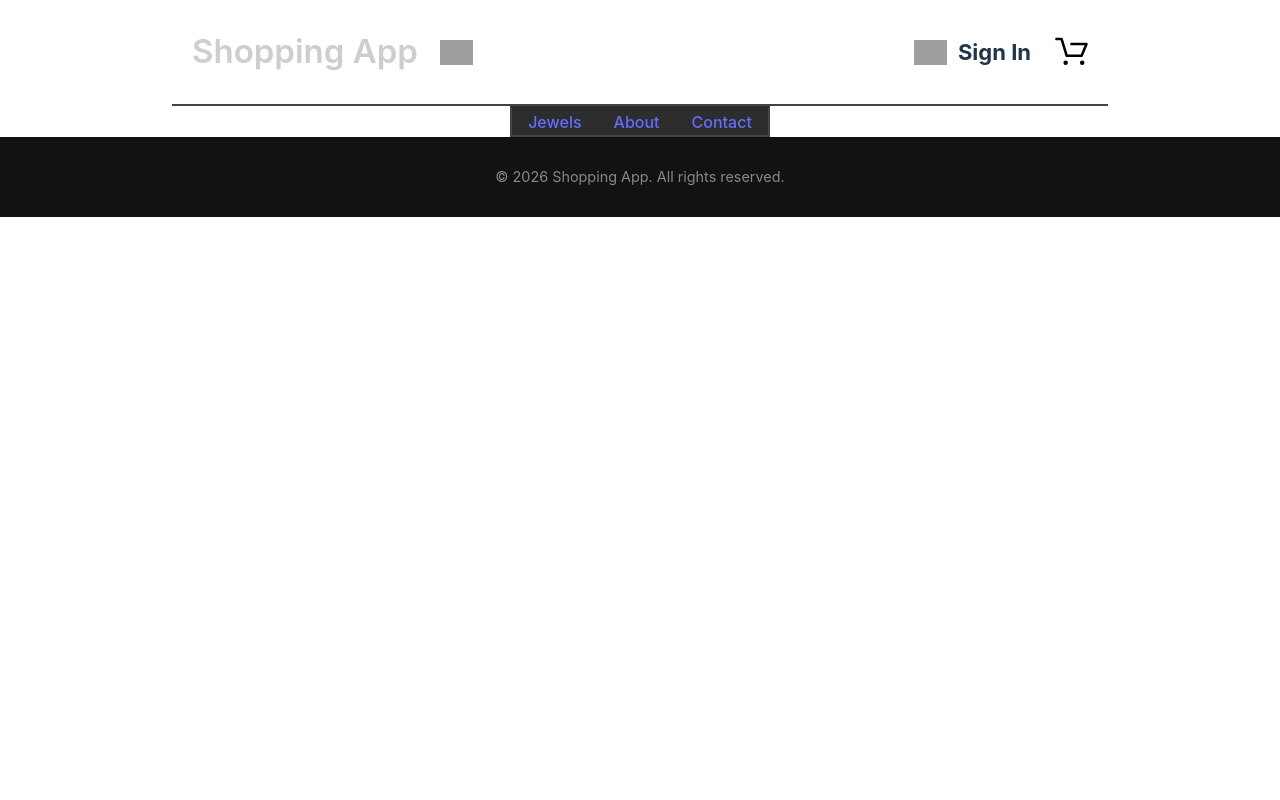
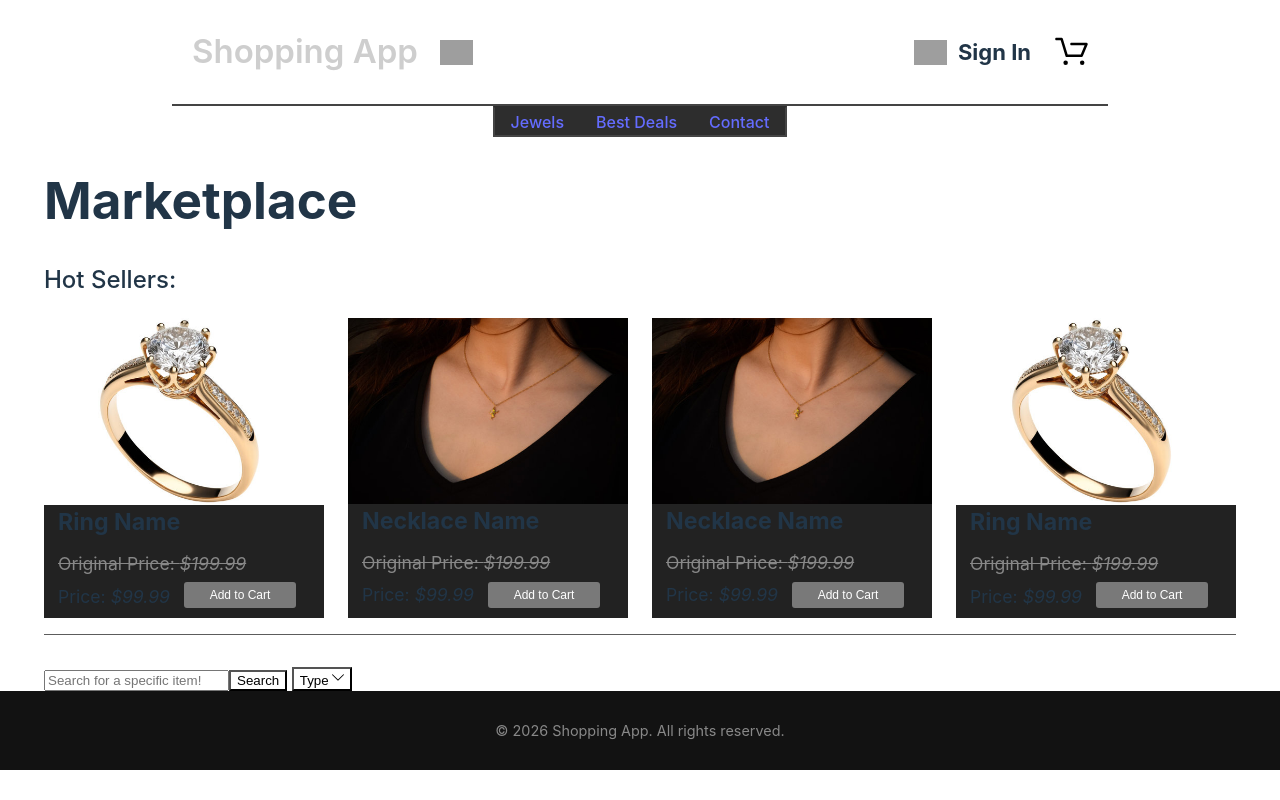
Before and after one commit to Shamuel69/web-development, a React (Vite) app in the folder attempt3webdev/shoppingapp/shopping_app/: page /inventory in a window 1280 px wide. Built offline with nearby package versions, Linux system fonts and the light colour scheme; grey boxes are pictures that could not be loaded.

Commit message:
cleaned up code, worked on main inventory space

```diff
--- a/attempt3webdev/shoppingapp/shopping_app/src/App.jsx
+++ b/attempt3webdev/shoppingapp/shopping_app/src/App.jsx
@@ -7,6 +7,7 @@ import './App.css'
 
 import Home from './subpages/home.jsx'
 import BestDeals from './subpages/bestdeals.jsx'
+import Inventory from './subpages/inventory.jsx'
 import Contact from './subpages/infopages/contact.jsx'
 
 function BottomCredits() {
@@ -43,14 +44,15 @@ function App() {
         <div className="App-menu">
 
           <Link to="/">Jewels</Link>
-          <Link to="/about">About</Link>
+          <Link to="/bestdeals">Best Deals</Link>
           <Link to="/contact">Contact</Link>
 
         </div>
       <div className="display-area">
         <Routes>
           <Route path="/" element={<Home />} />
-          <Route path="/about" element={<BestDeals />} />
+          <Route path="/bestdeals" element={<BestDeals />} />
+          <Route path="/inventory" element={<Inventory />} />
           <Route path="/contact" element={<Contact />} />
         </Routes>
       </div>
--- a/attempt3webdev/shoppingapp/shopping_app/src/subpages/Home.jsx
+++ b/attempt3webdev/shoppingapp/shopping_app/src/subpages/Home.jsx
@@ -3,54 +3,67 @@ import { Routes, Route, Link } from 'react-router-dom';
 import './css/home.css';
 import ring from '../assets/randoring.jpg';
 import necklace from '../assets/necklacemodel.jpg';
+import BestDeals from './bestdeals.jsx'
+import Inventory from "./inventory.jsx";
+
+const deals = [
+    {
+        id: 1,
+        name: "Ring Name",
+        originalPrice: 199.99,
+        discountedPrice: 99.99,
+        image: ring
+    },
+    {
+        id: 2,
+        name: "Ring Name",
+        originalPrice: 199.99,
+        discountedPrice: 99.99,
+        image: ring
+    },
+    {
+        id: 3,
+        name: "Ring Name",
+        originalPrice: 199.99,
+        discountedPrice: 99.99,
+        image: ring
+    },
+    {
+        id: 4,
+        name: "Ring Name",
+        originalPrice: 199.99,
+        discountedPrice: 99.99,
+        image: ring
+    },
+]
+
+
 
 function showItemDetails() {
     return(
         <div className="deals-display-area">
             <div className="deal-container">
-                <div className="item-card-vertical">
-                    <img src={ring} alt="Random Ring"/>
-                    <div className="item-info-vertical">
-                        <h3>Ring Name</h3>
-                        <p className="original-price">Original Price: <i>$199.99</i></p>
-                        <p>Price: <i>$99.99</i></p>
-                        <button>Add to Cart</button>
+                {deals.map((deal) => (
+                    <div className="item-card-vertical" key={deal.id}>
+                        <img src={deal.image} alt="Random Ring"/>
+                        <div className="item-info-vertical">
+                            <h3>{deal.name}</h3>
+                            <p className="original-price">Original Price: <i>${deal.originalPrice}</i></p>
+                            <p>Price: <i>${deal.discountedPrice}</i></p>
+                            <button>Add to Cart</button>
+                        </div>
                     </div>
-                </div><div className="item-card-vertical">
-                    <img src={ring} alt="Random Ring"/>
-                    <div className="item-info-vertical">
-                        <h3>Ring Name</h3>
-                        <p className="original-price">Original Price: <i>$199.99</i></p>
-                        <p>Price: <i>$99.99</i></p>
-                        <button>Add to Cart</button>
-                    </div>
-                </div><div className="item-card-vertical">
-                    <img src={ring} alt="Random Ring"/>
-                    <div className="item-info-vertical">
-                        <h3>Ring Name</h3>
-                        <p className="original-price">Original Price: <i>$199.99</i></p>
-                        <p>Price: <i>$99.99</i></p>
-                        <button>Add to Cart</button>
-                    </div>
-                </div>
-                <div className="item-card-vertical">
-                    <img src={ring} alt="Random Ring"/>
-                    <div className="item-info-vertical">
-                        <h3>Ring Name</h3>
-                        <p className="original-price">Original Price: <i>$199.99</i></p>
-                        <p>Price: <i>$99.99</i></p>
-                        <button>Add to Cart</button>
-                    </div>
-                </div>
+                ))}
+
             </div>
+            <div className="deals-routes">
+                <Link className="deals-link" to="/bestdeals" element={<BestDeals />}>Best Deals</Link>
 
-            <div className="deals-routes">
-                <Link className="deals-link" to="/bestdeals">Best Deals</Link>
             </div>
         </div>
     );
 }
-function wedding() {
+function Wedding() {
     return (
         <div>
 
@@ -63,7 +76,8 @@ function wedding() {
                                 including engagement rings, wedding bands,
                                 and bridal accessories that symbolize your eternal love.</p>
                         </div>
-                        <Link to="/inventory" className="browse-link">Browse our collection--</Link>
+                        <Link to="/inventory" className="browse-link-inverted" >Browse our collection--</Link>
+
                     </div>
                     <img src={necklace} alt="necklace model *def copyright"/>
                 </div>
@@ -77,7 +91,7 @@ function wedding() {
                             <p className="normal-container-description">Explore our stunning collection of necklaces,
                                 including pendant necklaces, chokers, and statement pieces that add elegance to any outfit.</p>
                         </div>
-                        <Link to="/inventory" className="browse-link-inverted">Browse our collection--</Link>
+                        <Link to="/inventory" className="browse-link-inverted" >Browse our collection--</Link>
                     </div>
                 </div>
             </div>
@@ -104,7 +118,7 @@ function wedding() {
                             <p className="normal-container-description">Explore our stunning collection of necklaces,
                                 including pendant necklaces, chokers, and statement pieces that add elegance to any outfit.</p>
                         </div>
-                        <Link to="/inventory" className="browse-link-inverted">Browse our collection--</Link>
+                        <Link to="/inventory" className="browse-link-inverted" >Browse our collection--</Link>
                     </div>
                 </div>
             </div>
@@ -112,7 +126,7 @@ function wedding() {
     );
 }
 function Home() {
-    const [IsOpen, setIsOpen] = useState(false);
+    const [IsOpen, setisOpen] = useState(false);
 
     return (
         <div>
@@ -129,7 +143,7 @@ function Home() {
                 <h3 className="header-text">Top Sellers:</h3>
                 <div className="items-of-homepage-container">
                     <div className="item-card">
-                        <img src={ring} alt="Random Ring" onClick={() => setIsOpen(!IsOpen)}/>
+                        <img src={ring} alt="Random Ring" onClick={() => setisOpen(!IsOpen)}/>
                         <div className={`item-info ${IsOpen ? 'expanded' : ''}`}>
                             <h3>Ring Name</h3>
                             <p>Ring Description</p>
@@ -138,7 +152,7 @@ function Home() {
                         </div>
                     </div>
                     <div className="item-card">
-                        <img src={ring} alt="Random Ring" onClick={() => setIsOpen(!IsOpen)}/>
+                        <img src={ring} alt="Random Ring" onClick={() => setisOpen(!IsOpen)}/>
                         <div className={`item-info ${IsOpen ? 'expanded' : ''}`}>
                             <h3>Ring Name</h3>
                             <p>Ring Description</p>
@@ -147,7 +161,7 @@ function Home() {
                         </div>
                     </div>
                     <div className="item-card">
-                        <img src={ring} alt="Random Ring" onClick={() => setIsOpen(!IsOpen)}/>
+                        <img src={ring} alt="Random Ring" onClick={() => setisOpen(!IsOpen)}/>
                         <div className={`item-info ${IsOpen ? 'expanded' : ''}`}>
                             <h3>Ring Name</h3>
                             <p>Ring Description</p>
@@ -162,11 +176,11 @@ function Home() {
                 <p>Check out our limited-time offers and exclusive
                     discounts on selected items.
                     Don't miss out on these incredible deals!</p>
-                <div className="deals-container (blank)">
+                <div className="deals-container blank">
                     {showItemDetails()}
                 </div>
                 <div className="specific-container">
-                    {wedding()}
+                    {Wedding()}
                 </div>
                 <div className="inverted-specific-container">
                     {/* {jewelry()} */}
@@ -176,4 +190,6 @@ function Home() {
         </div>
     );
 }
+// End of Home component
+// This is just a simple homepage concept for a marketplace website.
 export default Home;
--- a/attempt3webdev/shoppingapp/shopping_app/src/subpages/bestdeals.jsx
+++ b/attempt3webdev/shoppingapp/shopping_app/src/subpages/bestdeals.jsx
@@ -1,5 +1,62 @@
 import React from "react";
 import { Routes, Route, Link } from 'react-router-dom';
+
+import './css/bestdeals.css';
+import './css/home.css';
+
+import ring from '../assets/randoring.jpg';
+import necklace from '../assets/necklacemodel.jpg';
+
+const deals = [
+    {
+        id: 1,
+        name: "Ring Name",
+        originalPrice: 199.99,
+        discountedPrice: 99.99,
+        image: ring
+    },
+    {
+        id: 2,
+        name: "Necklace Name",
+        originalPrice: 199.99,
+        discountedPrice: 99.99,
+        image: necklace
+    },
+    {
+        id: 3,
+        name: "Necklace Name",
+        originalPrice: 199.99,
+        discountedPrice: 99.99,
+        image: necklace
+    },
+    {
+        id: 4,
+        name: "Ring Name",
+        originalPrice: 199.99,
+        discountedPrice: 99.99,
+        image: ring
+    },
+]
+
+const Topsales = () => {
+    return(
+        <div className="deals-display-area">
+            <div className="deal-container">
+                {deals.map((deal) => (
+                    <div className="item-card-vertical" key={deal.id}>
+                        <img src={deal.image} alt="Random Ring"/>
+                        <div className="item-info-vertical">
+                            <h3>{deal.name}</h3>
+                            <p className="original-price">Original Price: <i>${deal.originalPrice}</i></p>
+                            <p>Price: <i>${deal.discountedPrice}</i></p>
+                            <button>Add to Cart</button>
+                        </div>
+                    </div>
+                ))}
+            </div>
+        </div>
+    )
+}
 
 function BestDeals() {
     return (
@@ -9,4 +66,5 @@ function BestDeals() {
         </div>
     );
 }
+export { Topsales };
 export default BestDeals;
--- /dev/null
+++ b/attempt3webdev/shoppingapp/shopping_app/src/subpages/css/bestdeals.css
@@ -0,0 +1,23 @@
+#root {
+  max-width: 1280px;
+  padding: 0 0;
+}
+
+:root {
+  --header-height: 15vh;
+  --sidebar-width: 15vw;
+
+  --background-color: #222222;
+  --secondary-color: #151515;
+  --background-color-light: #dcd4c7;
+
+  --sidebar-color-light: #cbc1b0;
+
+  --text-color: #cecece;
+  --text-color-secondary: #888888;
+  --text-color-dark: #303030;
+  --accent-color: #797979;
+
+  --border-color-light: rgb(92, 92, 92);
+  --border-color: rgb(207, 207, 207);
+}
--- /dev/null
+++ b/attempt3webdev/shoppingapp/shopping_app/src/subpages/inventory.jsx
@@ -0,0 +1,30 @@
+import React, { useState } from "react";
+import { Routes, Route, Link } from 'react-router-dom';
+import './css/inventory.css';
+import ring from '../assets/randoring.jpg';
+import necklace from '../assets/necklacemodel.jpg';
+import BestDeals, { Topsales } from './bestdeals.jsx'
+import arrowdown from '../assets/arrow-down.svg';
+
+
+function Inventory() {
+    return (
+        <div>
+            <h1>Marketplace</h1>
+            <div>
+                <h2 style={{fontWeight: 450}}>Hot Sellers:</h2>
+                <Topsales />
+            </div>
+            <div>
+                <div className="search-bar-inventory">
+                    <input className="search-bar-inventory-input" type="text" placeholder="Search for a specific item!"/>
+                    <button className="search-bar-inventory-button" style={{backgroundColor: 'transparent'}}>Search</button> {/* this has no functionality yet lol */}
+                    <button className="search-bar-inventory-type" style={{backgroundColor: 'transparent'}}>Type <img style={{fill: '#cacaca', width: '12px', height: '15px'}} src={arrowdown} alt="Arrow Down"/></button>
+                </div>
+            </div>
+        </div>
+
+    );
+}
+
+export default Inventory;
```
Also changed, not shown: attempt3webdev/shoppingapp/shopping_app/src/assets/arrow-down.svg (added), attempt3webdev/shoppingapp/shopping_app/src/subpages/css/inventory.css (added).
